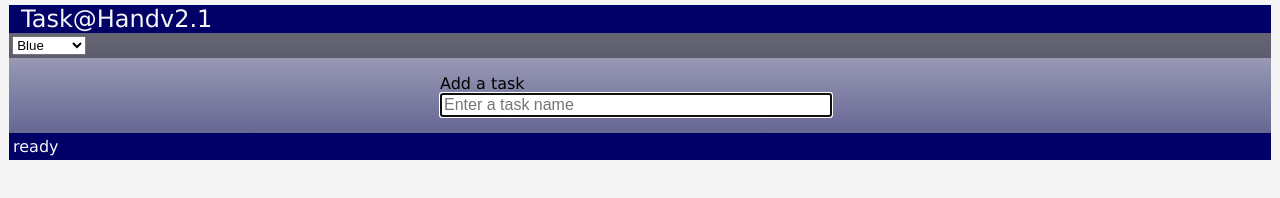
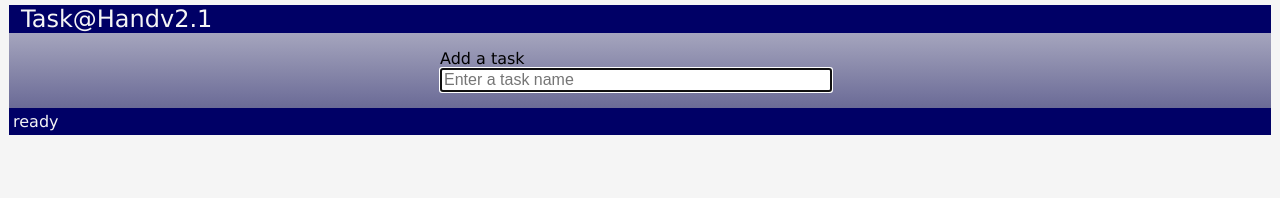
Before and after one commit to codebuster88/IST, a plain HTML site: page taskAtHand2A/taskAtHand2A.html in a window 1280 px wide. Drawn offline with Linux system fonts and the light colour scheme.

Commit message:
Removed toolbar

```diff
--- a/taskAtHand2A/taskAtHand2A.html
+++ b/taskAtHand2A/taskAtHand2A.html
@@ -12,15 +12,6 @@
 <body>
 	<div id="app">
 		<header>Task@Hand</header>
-		<div id="toolbar">
-			<label for="theme"Theme></label>
-			<select id="theme" title="Select theme">
-				<option value="blue">Blue</option>
-				<option value="green">Green</option>
-				<option value="magenta">Magenta</option>
-				<option value="red">Red</option>
-			</select>
-		</div>
 		<div id="main">
 			<div id="add-task">
 				<label for="new-task-name">Add a task</label>
```
